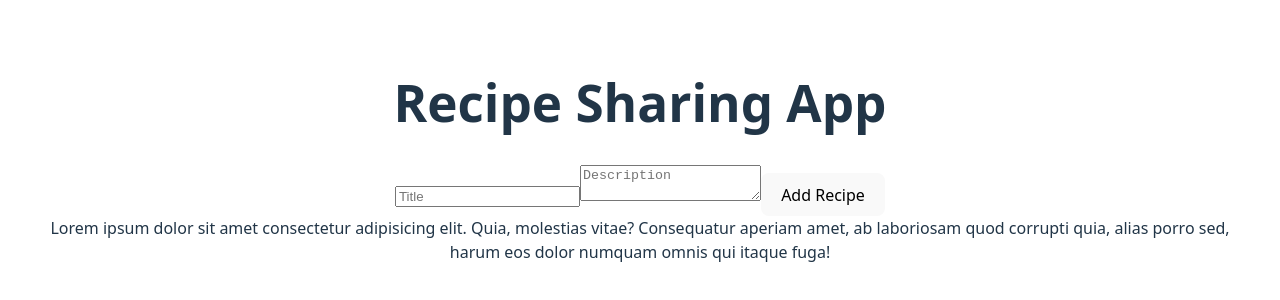
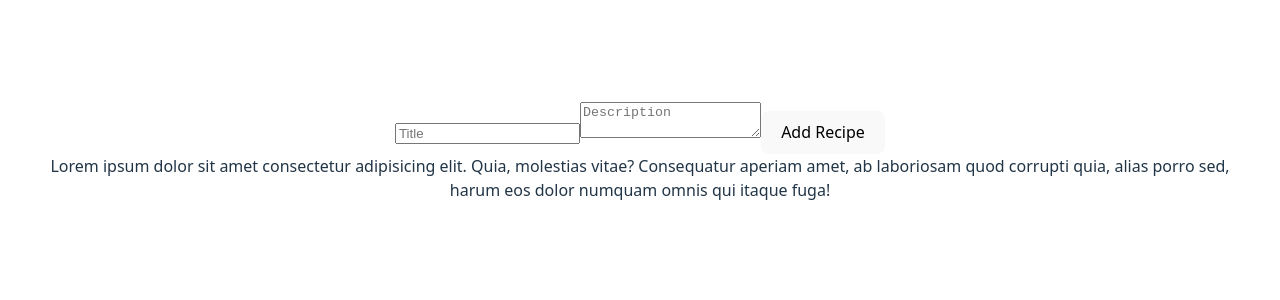
Before and after one commit to theisraelolaleye/alx-fe-reactjs, a React (Vite) app in the folder recipe-sharing-app/: page / in a window 1280 px wide. Shown: the part 248-548 px from the top of the page. Built offline with nearby package versions, Linux system fonts and the light colour scheme.

Commit message:
checking

```diff
--- a/recipe-sharing-app/src/App.jsx
+++ b/recipe-sharing-app/src/App.jsx
@@ -12,8 +12,6 @@ function App() {
   return (
     <>
       <div>
-
-        <h1>Recipe Sharing App</h1>
         <AddRecipeForm />
         <RecipeList />
       </div>
```
